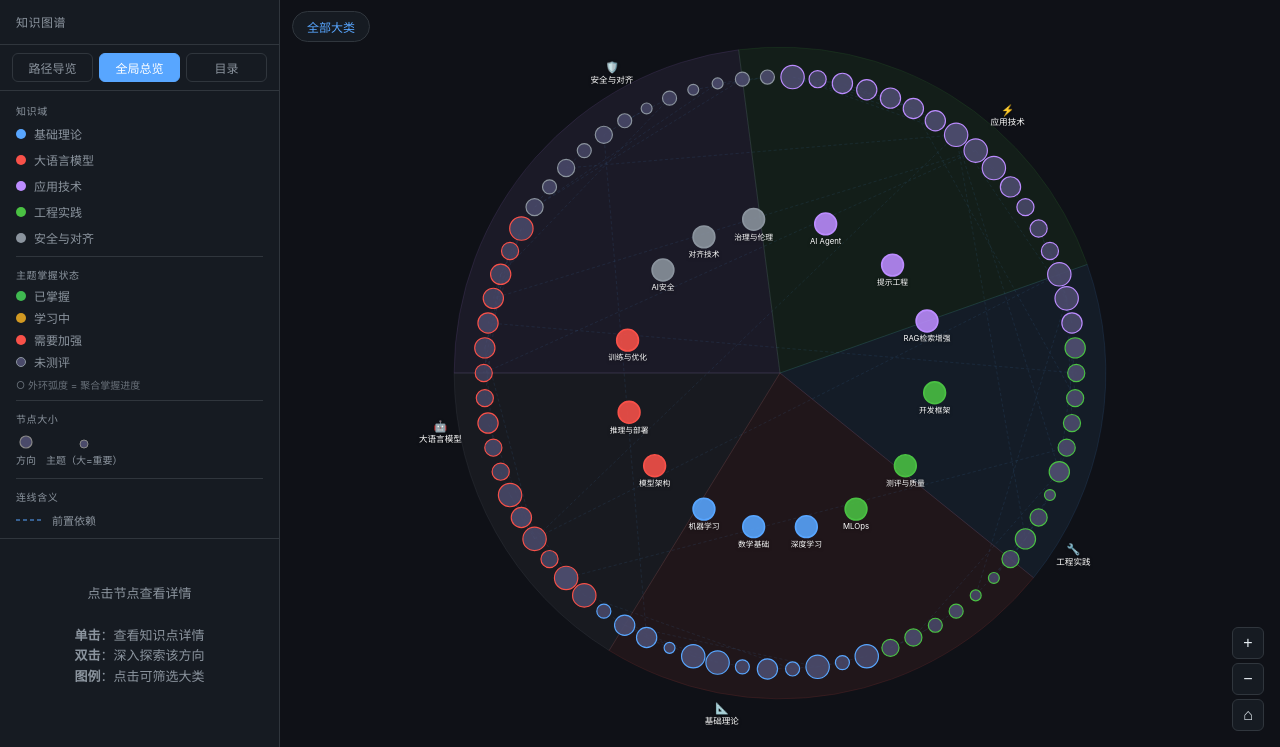
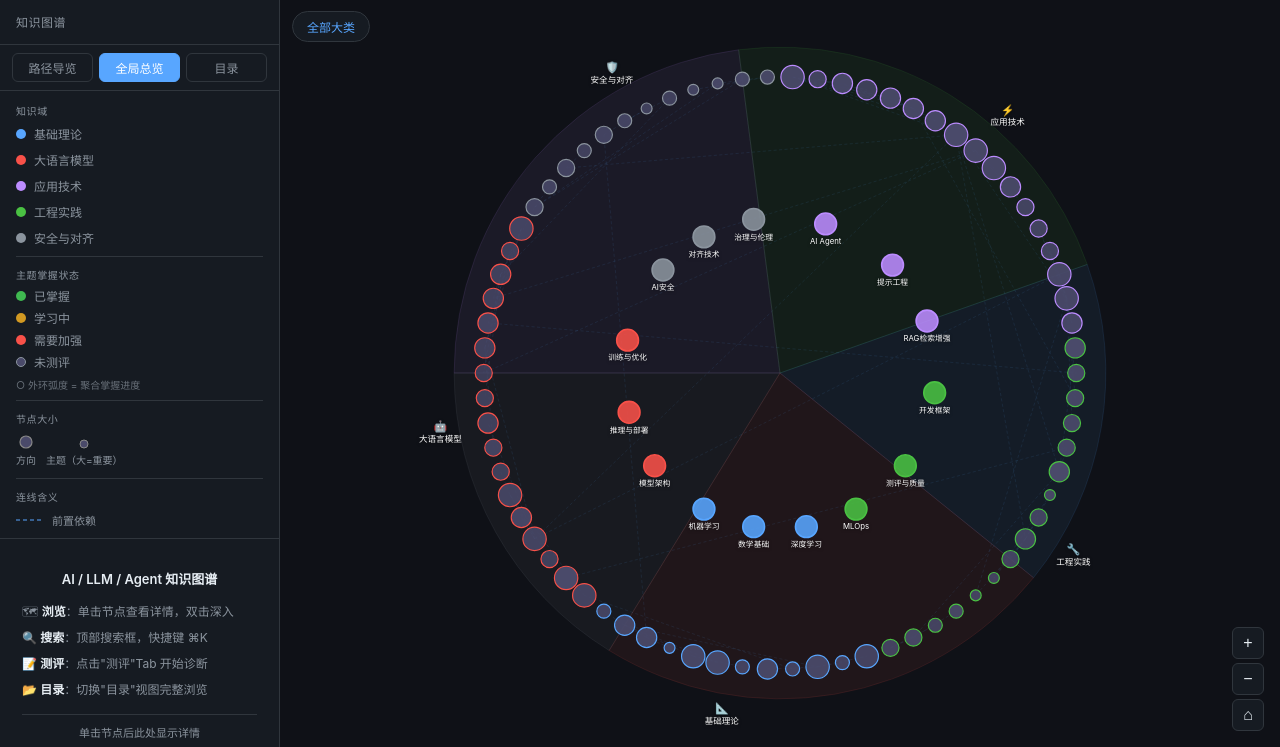
Before and after one commit to ZominWang/super-alignment, a Flask app: page / in a window 1280 px wide. Shown: the part 53-800 px from the top of the page. Run offline with Flask 3, Linux system fonts and the light colour scheme.

Commit message:
FE-03: 图谱侧栏空状态增加四条路径引导
用户首次进入图谱侧栏时，明确展示四种使用方式：
浏览（单击/双击节点）、搜索（⌘K）、测评（Quiz Tab）、目录视图
解决用户进入后不知道能做什么的问题

```diff
--- a/web/static/css/style.css
+++ b/web/static/css/style.css
@@ -547,10 +547,21 @@ body {
 .node-info-empty {
   color: var(--text-muted);
   font-size: 13px;
+  margin-top: 16px;
+  padding: 0 8px;
+  line-height: 1.6;
+}
+.onboard-title {
+  font-size: 13px;
+  font-weight: 600;
+  color: var(--text);
+  margin-bottom: 12px;
   text-align: center;
-  margin-top: 30px;
-  line-height: 1.6;
-}
+}
+.onboard-ways { display: flex; flex-direction: column; gap: 7px; margin-bottom: 14px; }
+.onboard-way { font-size: 12px; color: var(--text-muted); }
+.onboard-way strong { color: var(--text); }
+.onboard-hint { font-size: 11px; color: var(--text-muted); text-align: center; border-top: 1px solid var(--border); padding-top: 10px; }
 
 .node-info-card {
   background: var(--bg3);
--- a/web/templates/index.html
+++ b/web/templates/index.html
@@ -139,7 +139,16 @@
       </div>
 
       <div class="node-info-panel" id="node-info-panel">
-        <div class="node-info-empty" id="node-info-empty-msg">点击节点查看详情<br><br><strong>单击</strong>：查看知识点详情<br><strong>双击</strong>：深入探索该方向<br><strong>图例</strong>：点击可筛选大类</div>
+        <div class="node-info-empty" id="node-info-empty-msg">
+          <div class="onboard-title">AI / LLM / Agent 知识图谱</div>
+          <div class="onboard-ways">
+            <div class="onboard-way">🗺 <strong>浏览</strong>：单击节点查看详情，双击深入</div>
+            <div class="onboard-way">🔍 <strong>搜索</strong>：顶部搜索框，快捷键 ⌘K</div>
+            <div class="onboard-way">📝 <strong>测评</strong>：点击"测评"Tab 开始诊断</div>
+            <div class="onboard-way">📂 <strong>目录</strong>：切换"目录"视图完整浏览</div>
+          </div>
+          <div class="onboard-hint">单击节点后此处显示详情</div>
+        </div>
       </div>
     </div>
     <div class="graph-canvas-wrap">
```
